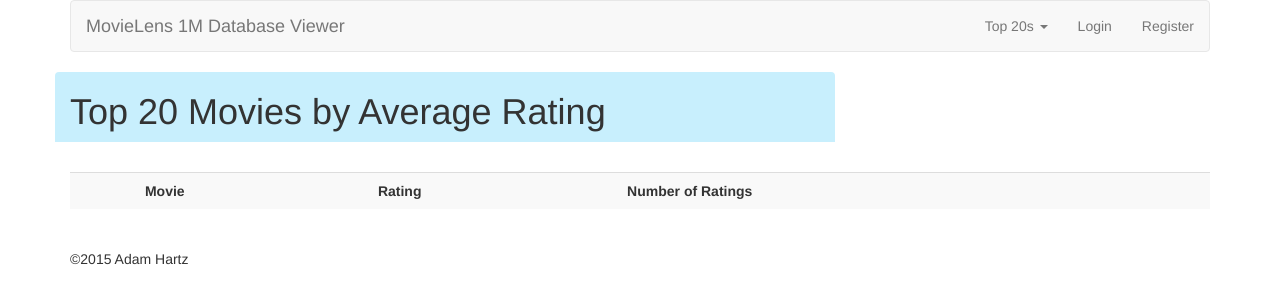
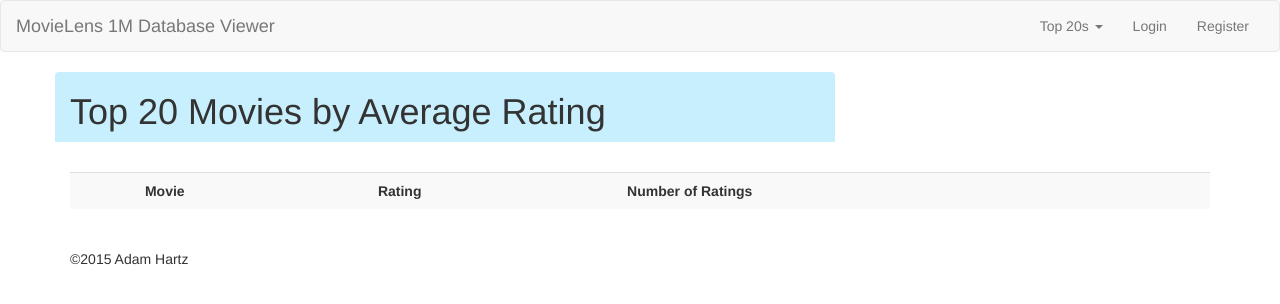
Before and after one commit to ahartz1/movieratings, a Django app: page / in a window 1280 px wide. Shown: the top 304 px of the page. Run offline with Django 3.2, Linux system fonts and the light colour scheme; data that the repository does not hold is empty; some libraries are stand-ins or nearby versions.

Commit message:
Nav to full-width

```diff
--- a/movieratings/templates/base.html
+++ b/movieratings/templates/base.html
@@ -14,9 +14,8 @@
 </head>
 
 <body>
-  <div class="container">
-    <div class="header clearfix">
   <nav class="navbar navbar-default">
+    <div class="container-fluid">
       <div class="navbar-header">
         <button type="button" class="navbar-toggle collapsed" data-toggle="collapse" data-target="#bs-example-navbar-collapse-1" aria-expanded="false">
           <span class="sr-only">Toggle navigation</span>
@@ -59,9 +58,9 @@
         {% endif %}
         </ul>
       </div>
+    </div>
   </nav>
-    </div>
-
+  <div class="container">
     {% bootstrap_messages %}
     <div id="content">
       {% block content %}{% endblock %}
```
Lines whose indentation alone changed are shown as unchanged.
